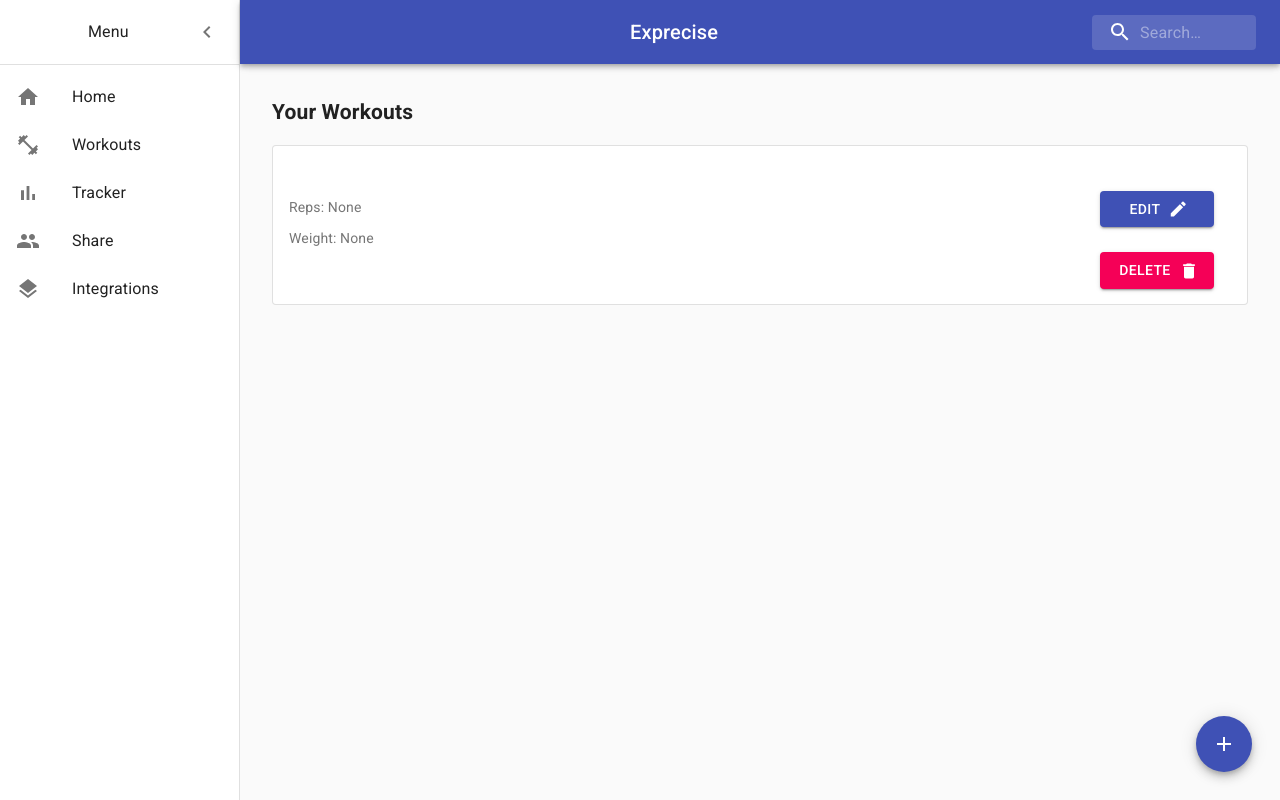
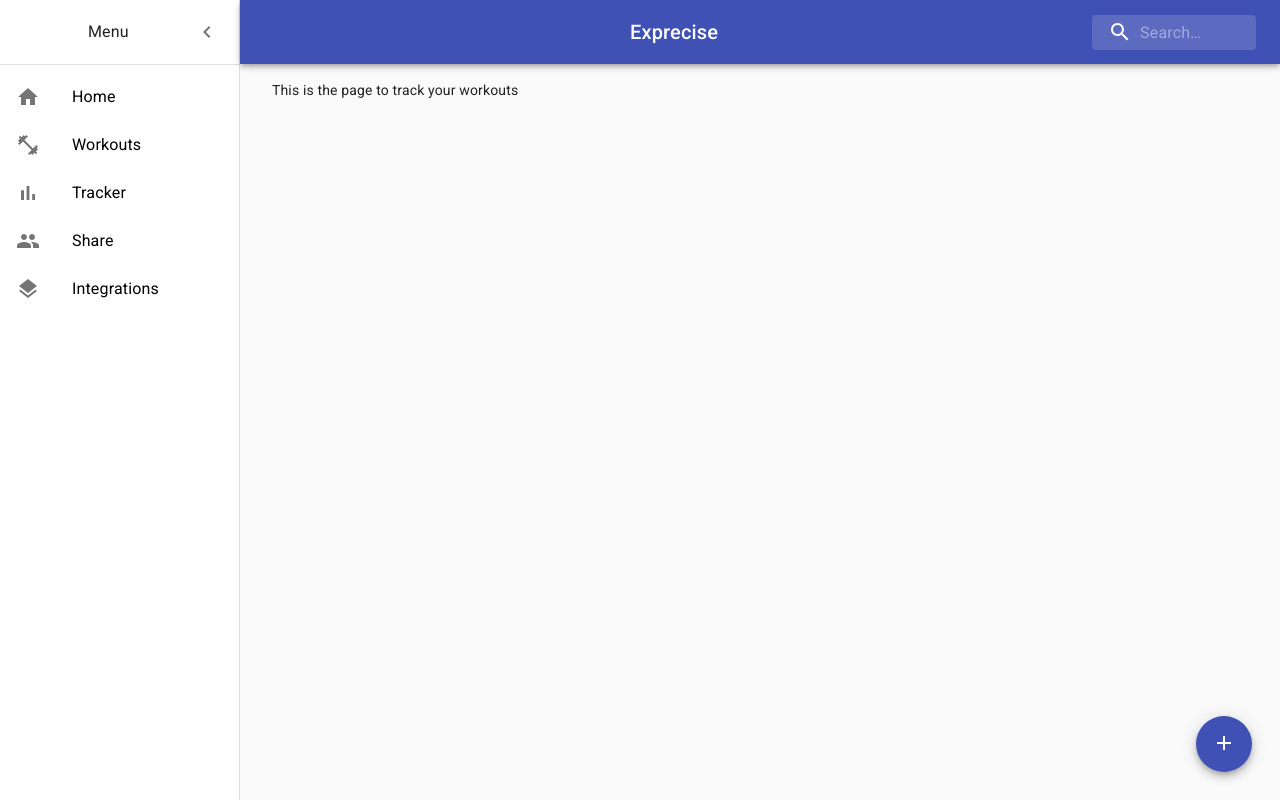
Before and after one commit to edcod3/exprecise, a React (Create React App) app in the folder react-client/: page /tracker in a window 1280 px wide. Both pictures are taken after a click on the button 36 px from the left and 32 px from the top of the page. Built offline with nearby package versions, Linux system fonts and the light colour scheme.

Commit message:
react-router-dom implementation

```diff
--- a/react-client/package.json
+++ b/react-client/package.json
@@ -14,6 +14,7 @@
     "react": "^17.0.1",
     "react-dom": "^17.0.1",
     "react-hook-form": "^6.15.4",
+    "react-router-dom": "^5.2.0",
     "react-scripts": "4.0.3",
     "web-vitals": "^1.1.0"
   },
--- a/react-client/src/App.js
+++ b/react-client/src/App.js
@@ -1,10 +1,44 @@
-import Navbar from "./components/navigation/muiNav"
-
+import React from "react"
+import { BrowserRouter as Router, Switch, Route } from "react-router-dom"
+import Dashboard from "./components/navigation/muiNav"
+import TrackerMenu from "./components/tracker/TrackerMenu"
+import AddWorkout from "./components/cards/add_workout"
+import Home from "./components/home/workouts"
 function App() {
 	return (
-		<div className="App">
-			<Navbar />
-		</div>
+		<Router>
+			<div className="App">
+				<Dashboard>
+					<Switch>
+						<Route path="/home">
+							<Home />
+						</Route>
+						<Route path="/workouts">
+							<Home />
+						</Route>
+						<Route path="/add">
+							<AddWorkout />
+						</Route>
+						<Route path="/tracker">
+							<TrackerMenu />
+						</Route>
+						<Route path="/share">
+							<div>
+								<b>Share</b> is currently not available
+							</div>
+						</Route>
+						<Route path="/integrations">
+							<div>
+								<b>Integrations</b> are currently not available
+							</div>
+						</Route>
+						<Route path="/">
+							<Home />
+						</Route>
+					</Switch>
+				</Dashboard>
+			</div>
+		</Router>
 	)
 }
 
--- a/react-client/src/components/buttons/add_btn.js
+++ b/react-client/src/components/buttons/add_btn.js
@@ -1,9 +1,25 @@
 import React from "react"
+import { Link } from "react-router-dom"
 import Fab from "@material-ui/core/Fab"
 import AddIcon from "@material-ui/icons/Add"
 import CloseIcon from "@material-ui/icons/Close"
 //import CheckIcon from "@material-ui/icons/Check"
 import { HomeAddStyles } from "../../css/styles"
+
+function ButtonLinkWrapper(props) {
+	return (
+		<Link
+			to={`/${props.link}`}
+			style={{
+				textDecoration: "none",
+				color: "white",
+				lineHeight: "normal"
+			}}
+			onClick={() => console.log("Clicked Add Link")}>
+			{props.children}
+		</Link>
+	)
+}
 
 export default function AddBtn(props) {
 	const classes = HomeAddStyles()
@@ -11,7 +27,15 @@
 	return (
 		<div className={classes.root}>
 			<Fab color="primary" aria-label="add" onClick={props.btnhandle}>
-				{props.btntype ? <CloseIcon /> : <AddIcon />}
+				{props.btntype ? (
+					<ButtonLinkWrapper link="home">
+						<CloseIcon />
+					</ButtonLinkWrapper>
+				) : (
+					<ButtonLinkWrapper link="add">
+						<AddIcon />
+					</ButtonLinkWrapper>
+				)}
 			</Fab>
 		</div>
 	)
--- /dev/null
+++ b/react-client/src/components/home/HomeWrapper.js
@@ -0,0 +1,5 @@
+import React from "react"
+
+export default function HomeWrapper() {
+	return <div></div>
+}
--- a/react-client/src/components/home/workouts.js
+++ b/react-client/src/components/home/workouts.js
@@ -32,7 +32,7 @@
 	const [disData, setdisData] = useState([{}])
 	useEffect(() => {
 		setdisData([{}])
-		if (props.filter === "") {
+		if (props.filter === "" || props.filter === undefined) {
 			setdisData(apiData)
 		} else {
 			const fltrd = apiData.filter((data) =>
--- a/react-client/src/components/navigation/muiNav.js
+++ b/react-client/src/components/navigation/muiNav.js
@@ -28,7 +28,7 @@
 //CSS Styling
 import { HomeStyles } from "../../css/styles"
 
-export default function Dashboard() {
+export default function Dashboard(props) {
 	const classes = HomeStyles()
 
 	const [open, setOpen] = useState(false)
@@ -95,17 +95,25 @@
 				<Divider />
 				<List>{mainListItems}</List>
 			</Drawer>
-			{add ? (
-				<main className={classes.content}>
-					<div className={classes.appBarSpacer} />
-					<AddWorkout />
-				</main>
-			) : (
-				<main className={classes.content}>
-					<div className={classes.appBarSpacer} />
-					<Home filter={search} />
-				</main>
-			)}
+			<main className={classes.content}>
+				<div className={classes.appBarSpacer} />
+				{/*props.home ? (
+					add ? (
+						<AddWorkout />
+					) : (
+						<Home filter={search} />
+					)
+				) : (
+					props.children
+				)*/}
+				{/*React.Children.map(props.children, (child) => {
+					console.log(child)
+					return React.cloneElement(child, {
+						filter: search
+					})
+				})*/}
+				{props.children}
+			</main>
 			<AddBtn btntype={add} btnhandle={handleAdd} />
 		</div>
 	)
--- a/react-client/src/components/navigation/navItems.js
+++ b/react-client/src/components/navigation/navItems.js
@@ -1,4 +1,5 @@
 import React from "react"
+import { Link } from "react-router-dom"
 import ListItem from "@material-ui/core/ListItem"
 import ListItemIcon from "@material-ui/core/ListItemIcon"
 import ListItemText from "@material-ui/core/ListItemText"
@@ -10,46 +11,88 @@
 //import AssignmentIcon from "@material-ui/icons/Assignment"
 import FitnessCenterIcon from "@material-ui/icons/FitnessCenter"
 
+function IconWrapper(props) {
+	return (
+		<ListItem button>
+			<ListItemIcon>{props.children}</ListItemIcon>
+			<ListItemText primary={props.text} />
+		</ListItem>
+	)
+}
+
 function HomeIcon(props) {
 	return (
-		<SvgIcon {...props}>
-			<path d="M10 20v-6h4v6h5v-8h3L12 3 2 12h3v8z" />
-		</SvgIcon>
+		<IconWrapper text="Home">
+			<SvgIcon {...props}>
+				<path d="M10 20v-6h4v6h5v-8h3L12 3 2 12h3v8z" />
+			</SvgIcon>
+		</IconWrapper>
+	)
+}
+
+function WorkoutIcon(props) {
+	return (
+		<IconWrapper text="Workouts">
+			<FitnessCenterIcon />
+		</IconWrapper>
+	)
+}
+
+function TrackerIcon(props) {
+	return (
+		<IconWrapper text="Tracker">
+			<BarChartIcon />
+		</IconWrapper>
+	)
+}
+
+function ShareIcon(props) {
+	return (
+		<IconWrapper text="Share">
+			<PeopleIcon />
+		</IconWrapper>
+	)
+}
+
+function IntegrationsIcon(props) {
+	return (
+		<IconWrapper text="Integrations">
+			<LayersIcon />
+		</IconWrapper>
 	)
 }
 
 export const mainListItems = (
 	<div>
-		<ListItem button>
-			<ListItemIcon>
-				<HomeIcon />
-			</ListItemIcon>
-			<ListItemText primary="Home" />
-		</ListItem>
-		<ListItem button>
-			<ListItemIcon>
-				<FitnessCenterIcon />
-			</ListItemIcon>
-			<ListItemText primary="Workouts" />
-		</ListItem>
-
-		<ListItem button>
-			<ListItemIcon>
-				<BarChartIcon />
-			</ListItemIcon>
-			<ListItemText primary="Tracker" />
-		</ListItem>
-		<ListItem button>
-			<ListItemIcon>
-				<PeopleIcon />
-			</ListItemIcon>
-			<ListItemText primary="Share" />
-		</ListItem>
-		<ListItem button>
-			<ListItemIcon>
-				<LayersIcon />
-			</ListItemIcon>
-			<ListItemText primary="Integrations" />
-		</ListItem>
+		<Link
+			to="/home"
+			style={{ textDecoration: "none", color: "black" }}
+			onClick={() => console.log("Clicked Home Link")}>
+			<HomeIcon />
+		</Link>
+		<Link
+			to="/workouts"
+			style={{ textDecoration: "none", color: "black" }}
+			onClick={() => console.log("Clicked Workout Link")}>
+			<WorkoutIcon />
+		</Link>
+		<Link
+			to="/tracker"
+			style={{ textDecoration: "none", color: "black" }}
+			onClick={() => console.log("Clicked Tracker Link")}>
+			<TrackerIcon />
+		</Link>
+		<Link
+			to="/share"
+			style={{ textDecoration: "none", color: "black" }}
+			onClick={() => console.log("Clicked Share Link")}>
+			<ShareIcon />
+		</Link>
+		<Link
+			to="/integrations"
+			style={{ textDecoration: "none", color: "black" }}
+			onClick={() => console.log("Clicked Home Link")}>
+			<IntegrationsIcon />
+		</Link>
 	</div>
 )
--- /dev/null
+++ b/react-client/src/components/tracker/TrackerMenu.js
@@ -0,0 +1,5 @@
+import React from "react"
+
+export default function TrackerMenu() {
+	return <div>This is the page to track your workouts</div>
+}
```
Also changed, not shown: 1 other file (tests, documents, lock files or other folders).
